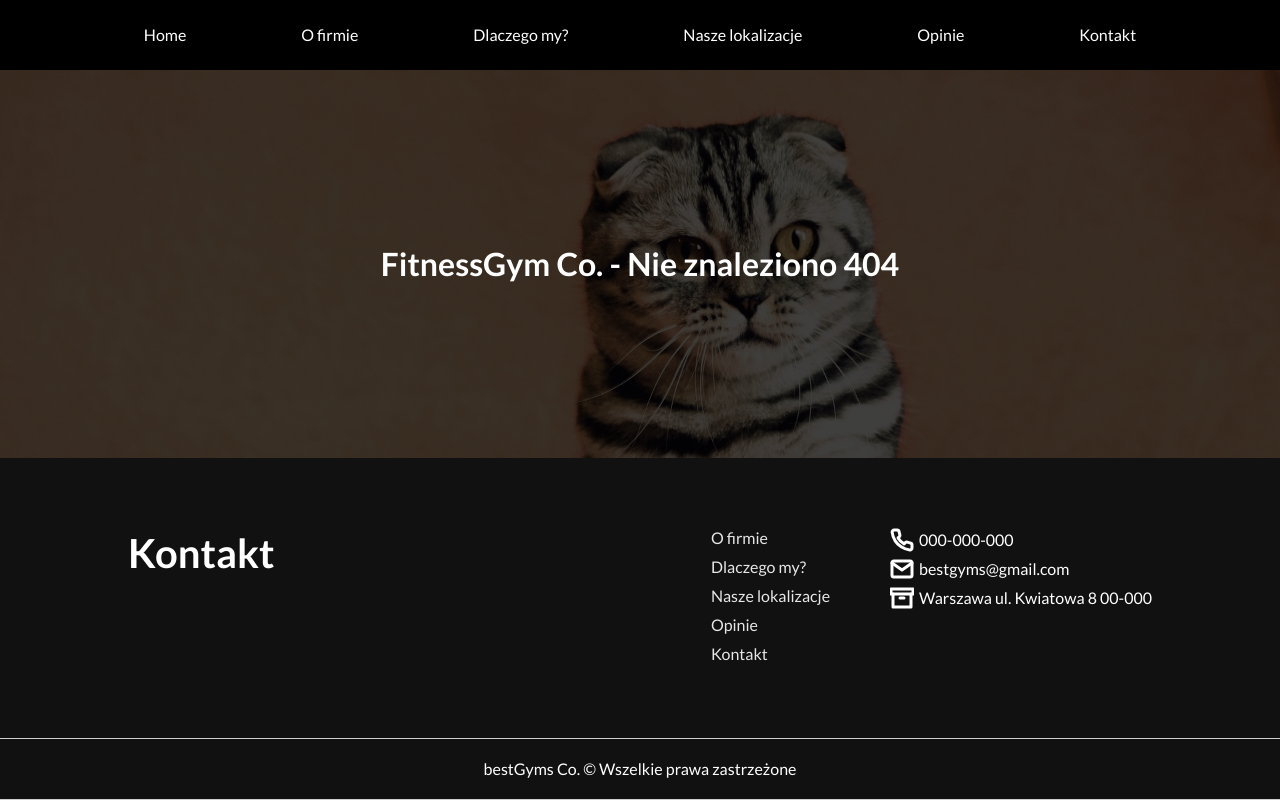
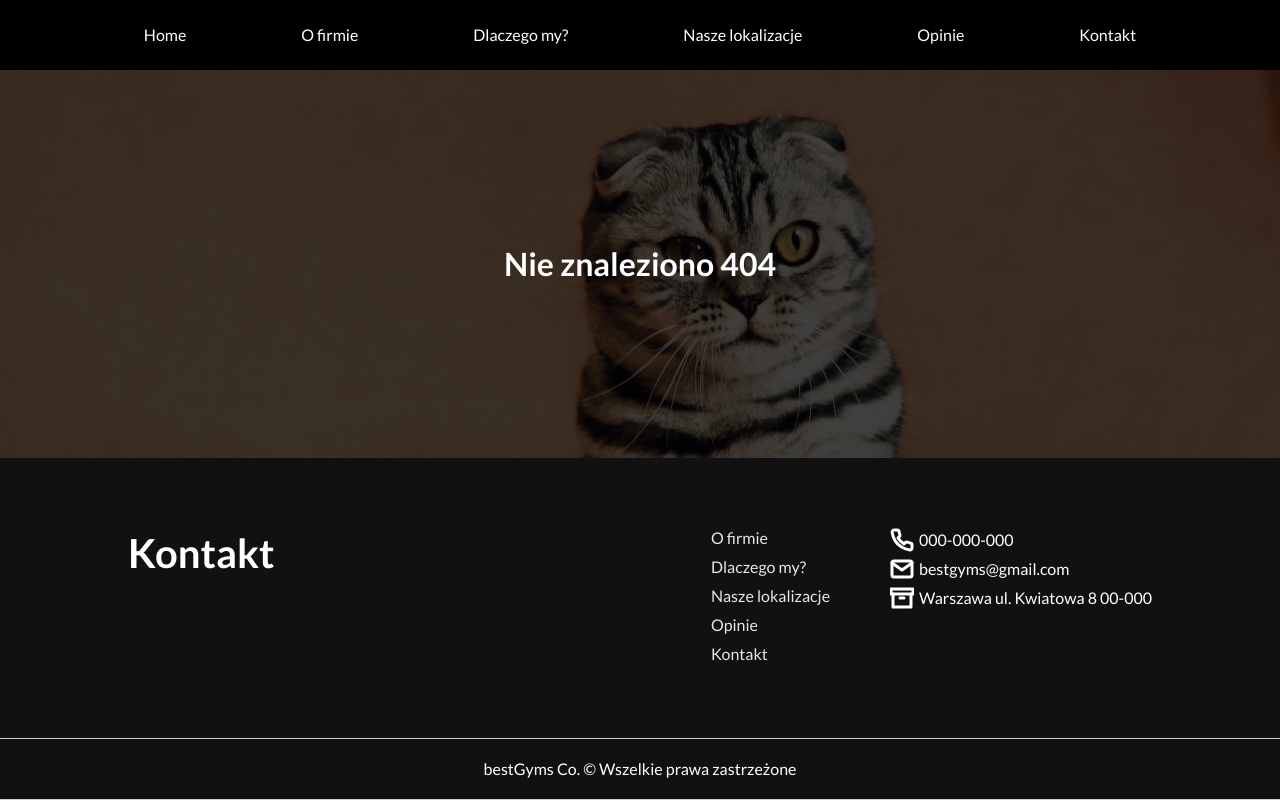
Before and after one commit to marcing20067/fitness-page, a website: page 404.html in a window 1280 px wide. Drawn offline with Linux system fonts and the light colour scheme.

Commit message:
Improve seo

```diff
--- a/404.html
+++ b/404.html
@@ -7,6 +7,10 @@
     <meta name="viewport" content="width=device-width, initial-scale=1.0">
     <meta name="robots" content="noindex">
     <title>FitnessGym Co. - Nie znaleziono 404</title>
+
+    <link rel="shortcut icon" href="./favicon.ico" type="image/x-icon">
+
+
     <link rel="preconnect" href="https://fonts.gstatic.com">
     <link href="https://fonts.googleapis.com/css2?family=Lato:ital,wght@0,400;0,700;1,400&display=swap"
         rel="stylesheet">
@@ -40,7 +44,7 @@
     </nav>
 
     <header class="header">
-        <h1 class="header__h1">FitnessGym Co. - Nie znaleziono 404</h1>
+        <h1 class="header__h1">Nie znaleziono 404</h1>
     </header>
 
     <footer class="footer section-padding black" id="footer">
```
Also changed, not shown: index.html (+4 -1 lines), favicon.ico (added).
